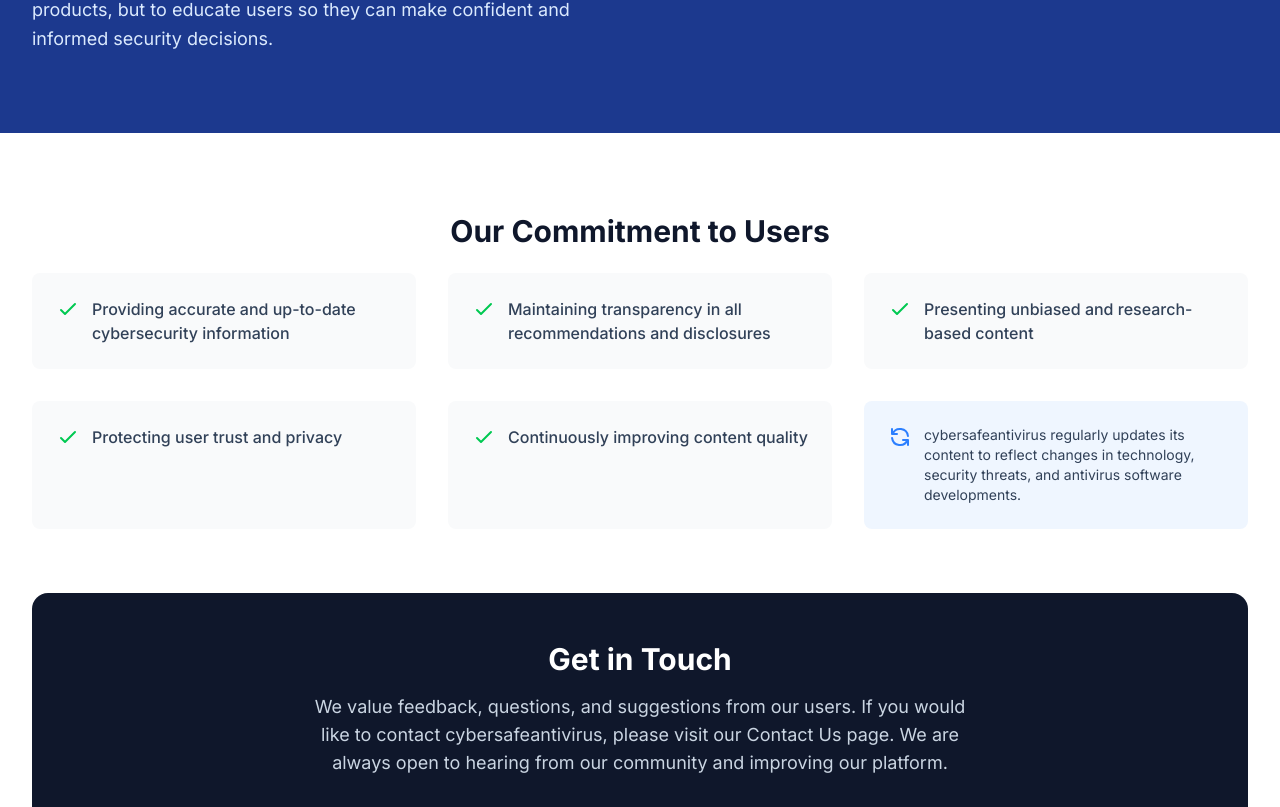
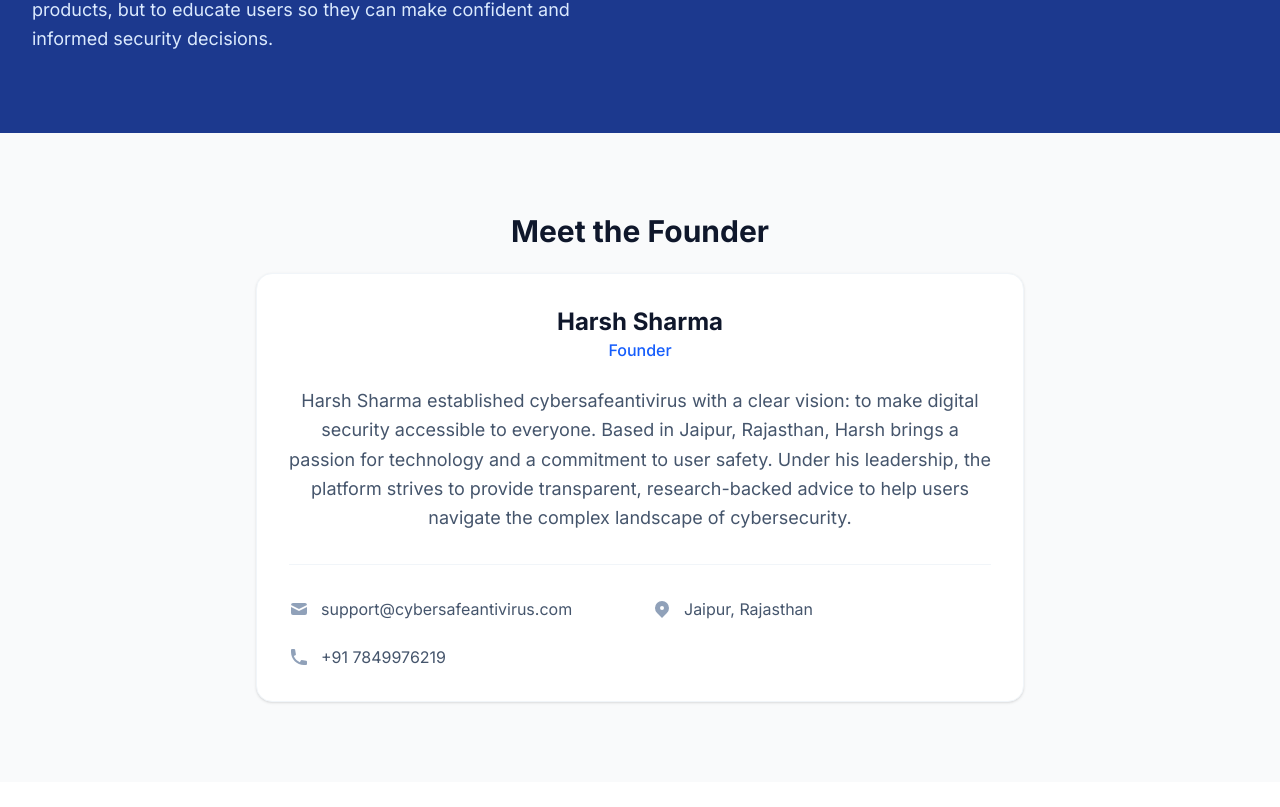
Before and after one commit to harshcodershive/cyber-safe, a React (Vite) app: page /about in a window 1280 px wide. Shown: the part 1613-2420 px from the top of the page. Built offline with nearby package versions, Linux system fonts and the light colour scheme.

Commit message:
added founder details

```diff
--- a/src/pages/About.jsx
+++ b/src/pages/About.jsx
@@ -76,6 +76,45 @@
                 </div>
             </section>
 
+            {/* Founder Details */}
+            <section className="py-20 bg-gray-50">
+                <div className="max-w-7xl mx-auto px-4 sm:px-6 lg:px-8">
+                    <div className="max-w-3xl mx-auto text-center">
+                        <h2 className="text-3xl font-bold text-slate-900 mb-6">Meet the Founder</h2>
+                        <div className="bg-white p-8 rounded-2xl shadow-sm border border-slate-100">
+                            <div className="mb-6">
+                                <h3 className="text-2xl font-bold text-slate-900">Harsh Sharma</h3>
+                                <p className="text-blue-600 font-medium">Founder</p>
+                            </div>
+                            <p className="text-slate-600 text-lg leading-relaxed mb-8">
+                                Harsh Sharma established cybersafeantivirus with a clear vision: to make digital security accessible to everyone. Based in Jaipur, Rajasthan, Harsh brings a passion for technology and a commitment to user safety. Under his leadership, the platform strives to provide transparent, research-backed advice to help users navigate the complex landscape of cybersecurity.
+                            </p>
+                            <div className="grid grid-cols-1 md:grid-cols-2 gap-6 text-left border-t border-slate-100 pt-8">
+                                <div className="flex items-center space-x-3">
+                                    <svg xmlns="http://www.w3.org/2000/svg" className="h-5 w-5 text-slate-400" viewBox="0 0 20 20" fill="currentColor">
+                                        <path d="M2.003 5.884L10 9.882l7.997-3.998A2 2 0 0016 4H4a2 2 0 00-1.997 1.884z" />
+                                        <path d="M18 8.118l-8 4-8-4V14a2 2 0 002 2h12a2 2 0 002-2V8.118z" />
+                                    </svg>
+                                    <span className="text-slate-600">support@cybersafeantivirus.com</span>
+                                </div>
+                                <div className="flex items-center space-x-3">
+                                    <svg xmlns="http://www.w3.org/2000/svg" className="h-5 w-5 text-slate-400" viewBox="0 0 20 20" fill="currentColor">
+                                        <path fillRule="evenodd" d="M5.05 4.05a7 7 0 119.9 9.9L10 18.9l-4.95-4.95a7 7 0 010-9.9zM10 11a2 2 0 100-4 2 2 0 000 4z" clipRule="evenodd" />
+                                    </svg>
+                                    <span className="text-slate-600">Jaipur, Rajasthan</span>
+                                </div>
+                                <div className="flex items-center space-x-3">
+                                    <svg xmlns="http://www.w3.org/2000/svg" className="h-5 w-5 text-slate-400" viewBox="0 0 20 20" fill="currentColor">
+                                        <path d="M2 3a1 1 0 011-1h2.153a1 1 0 01.986.836l.74 4.435a1 1 0 01-.54 1.06l-1.548.773a11.037 11.037 0 006.105 6.105l.774-1.548a1 1 0 011.059-.54l4.435.74a1 1 0 01.836.986V17a1 1 0 01-1 1h-2C7.82 18 2 12.18 2 5V3z" />
+                                    </svg>
+                                    <span className="text-slate-600">+91 7849976219</span>
+                                </div>
+                            </div>
+                        </div>
+                    </div>
+                </div>
+            </section>
+
             {/* Our Commitment */}
             <section className="py-20 bg-white">
                 <div className="max-w-7xl mx-auto px-4 sm:px-6 lg:px-8">
```
